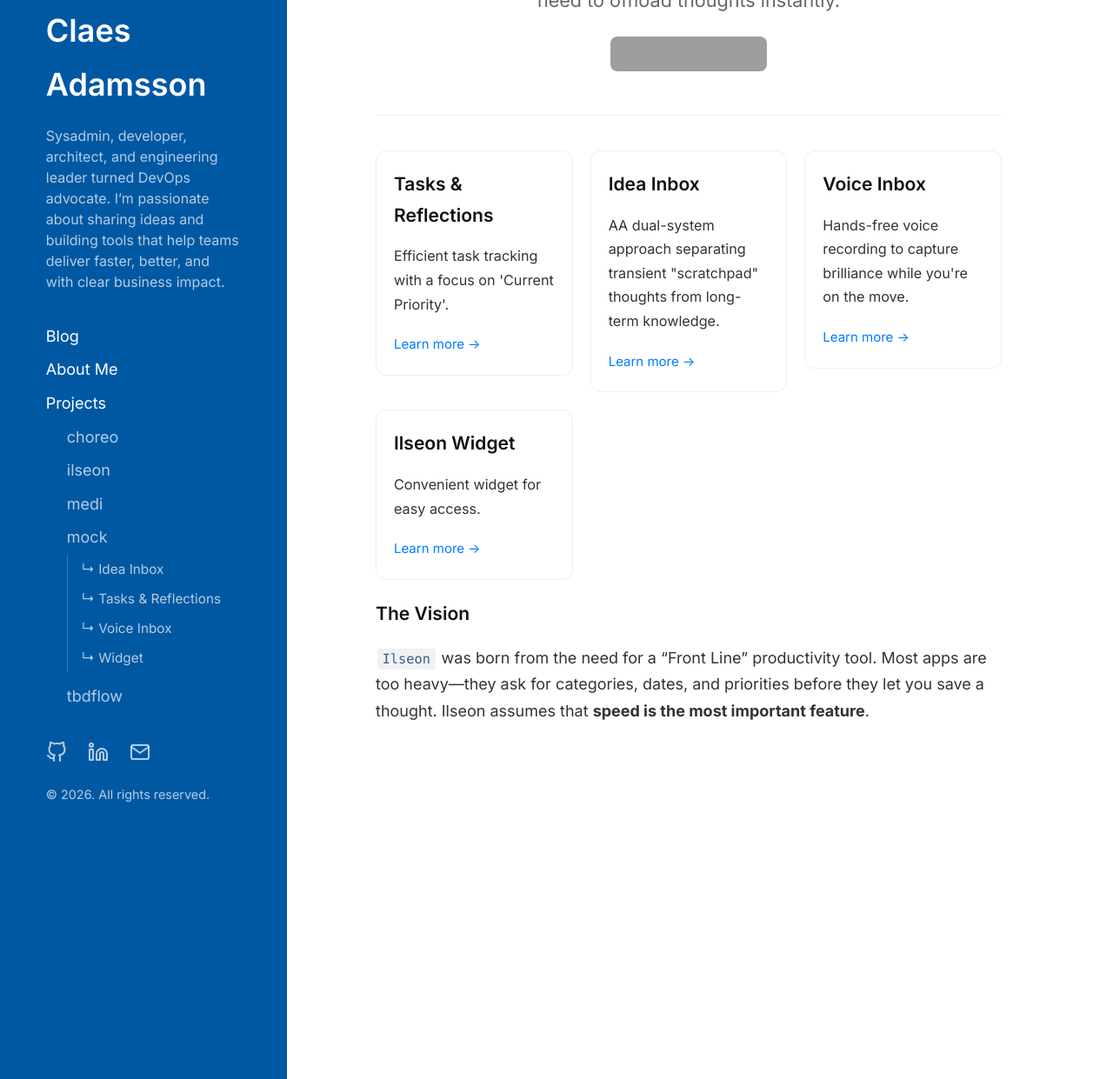
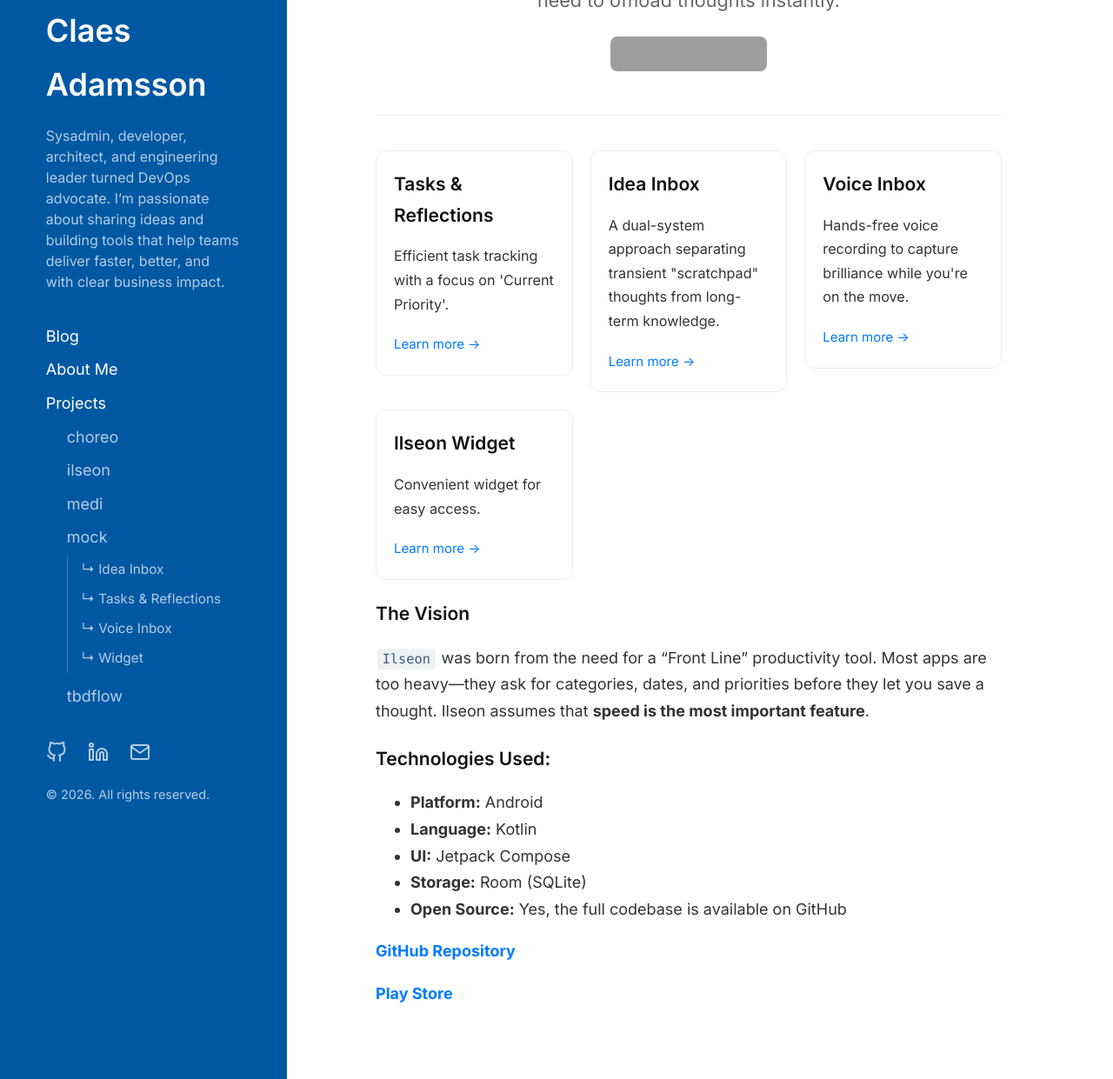
Before and after one commit to cladam/cladam.github.io, a Jekyll site: the page built from _projects/mock.md, in a window 1280 px wide and 1400 px high, scrolled down 331 px, cut to the strip 159-1400 px from the top of the window. Shown: the whole strip at 87% size. Built offline with Jekyll 4.4.1, drawn with Linux system fonts in a browser that asks for light colours; grey boxes are pictures that could not be loaded.

Commit message:
fix: update mock page with links

```diff
--- a/_projects/mock.md
+++ b/_projects/mock.md
@@ -30,7 +30,7 @@
   <a href="{{ '/projects/mock/ideas/' | relative_url }}" style="text-decoration: none; color: inherit;">
     <div style="padding: 20px; border: 1px solid #eee; border-radius: 12px; transition: 0.3s;" class="feature-card">
       <h3 style="margin-top: 0;">Idea Inbox</h3>
-      <p style="font-size: 0.9em;">AA dual-system approach separating transient "scratchpad" thoughts from long-term knowledge.</p>
+      <p style="font-size: 0.9em;">A dual-system approach separating transient "scratchpad" thoughts from long-term knowledge.</p>
       <small style="color: #007bff;">Learn more →</small>
     </div>
   </a>
@@ -61,3 +61,16 @@
 ### The Vision
 
 `Ilseon` was born from the need for a "Front Line" productivity tool. Most apps are too heavy—they ask for categories, dates, and priorities before they let you save a thought. Ilseon assumes that **speed is the most important feature**.
+
+### Technologies Used:
+
+- **Platform:** Android
+- **Language:** Kotlin
+- **UI:** Jetpack Compose
+- **Storage:** Room (SQLite)
+- **Open Source:** Yes, the full codebase is available on GitHub
+
+
+**[GitHub Repository](https://github.com/cladam/ilseon)**
+
+**[Play Store](https://play.google.com/store/apps/details?id=com.ilseon)**
```
